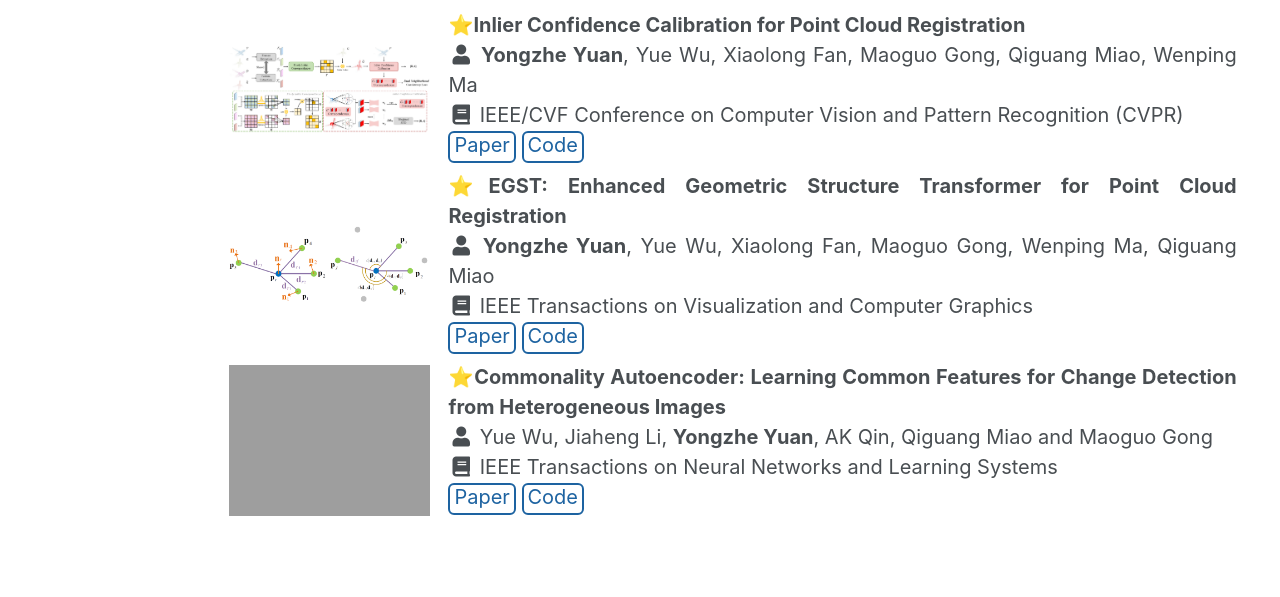
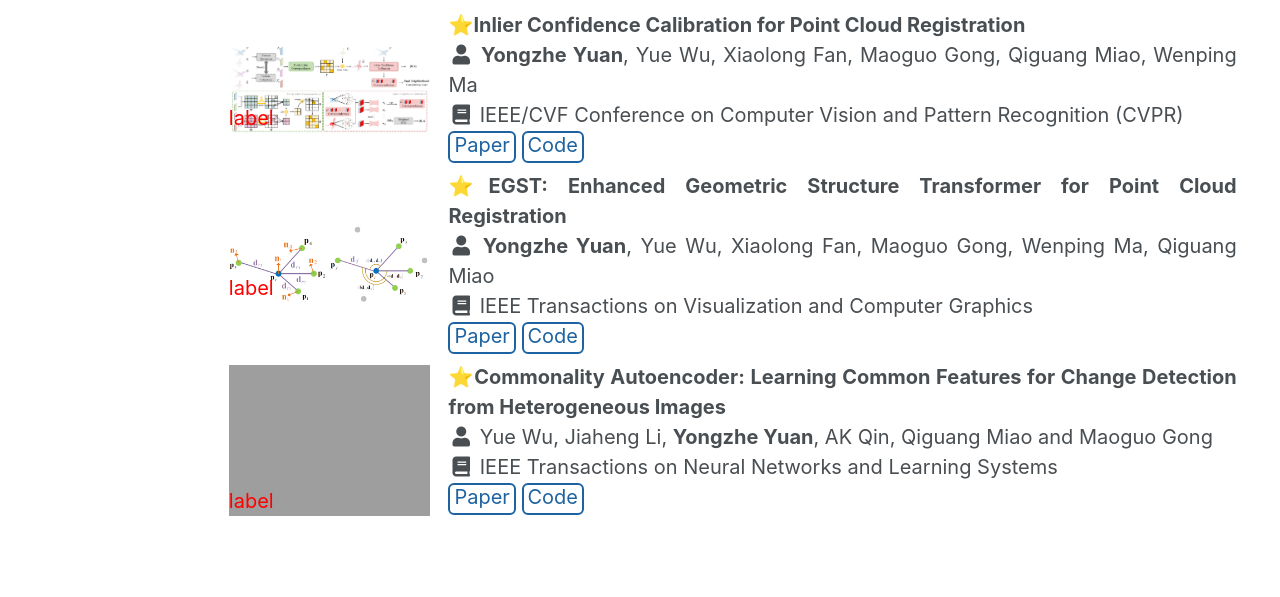
Before and after one commit to YYZMARS/YYZMARS.github.io, a Jekyll site: the page built from _pages/home.md, in a window 1280 px wide and 1370 px high. Shown: the part 660-1257 px from the top of the window. Built offline with Jekyll 4.4.1, drawn with Linux system fonts in a browser that asks for light colours; a script that is not in the unit is left out.

Commit message:
Update archive-single-pub2.html

```diff
--- a/_includes/archive-single-pub2.html
+++ b/_includes/archive-single-pub2.html
@@ -16,7 +16,7 @@
 <div class="{{ include.type | default: "list" }}__item" style="font-size: 20px;">
     <div class="archive__item-image">
       <img src={% if teaser contains "://" %} "{{ teaser }}" {% else %} "{{ teaser | prepend: "/images/publications/" | prepend: data_path }}" {% endif %} alt="MISSING IMG">
-<!--       <span class="label"><font color="#FF0000">label</font></span> -->
+      <span class="label"><font color="#FF0000">label</font></span>
     </div>
 
     <div class="archive__item-entry">
```
